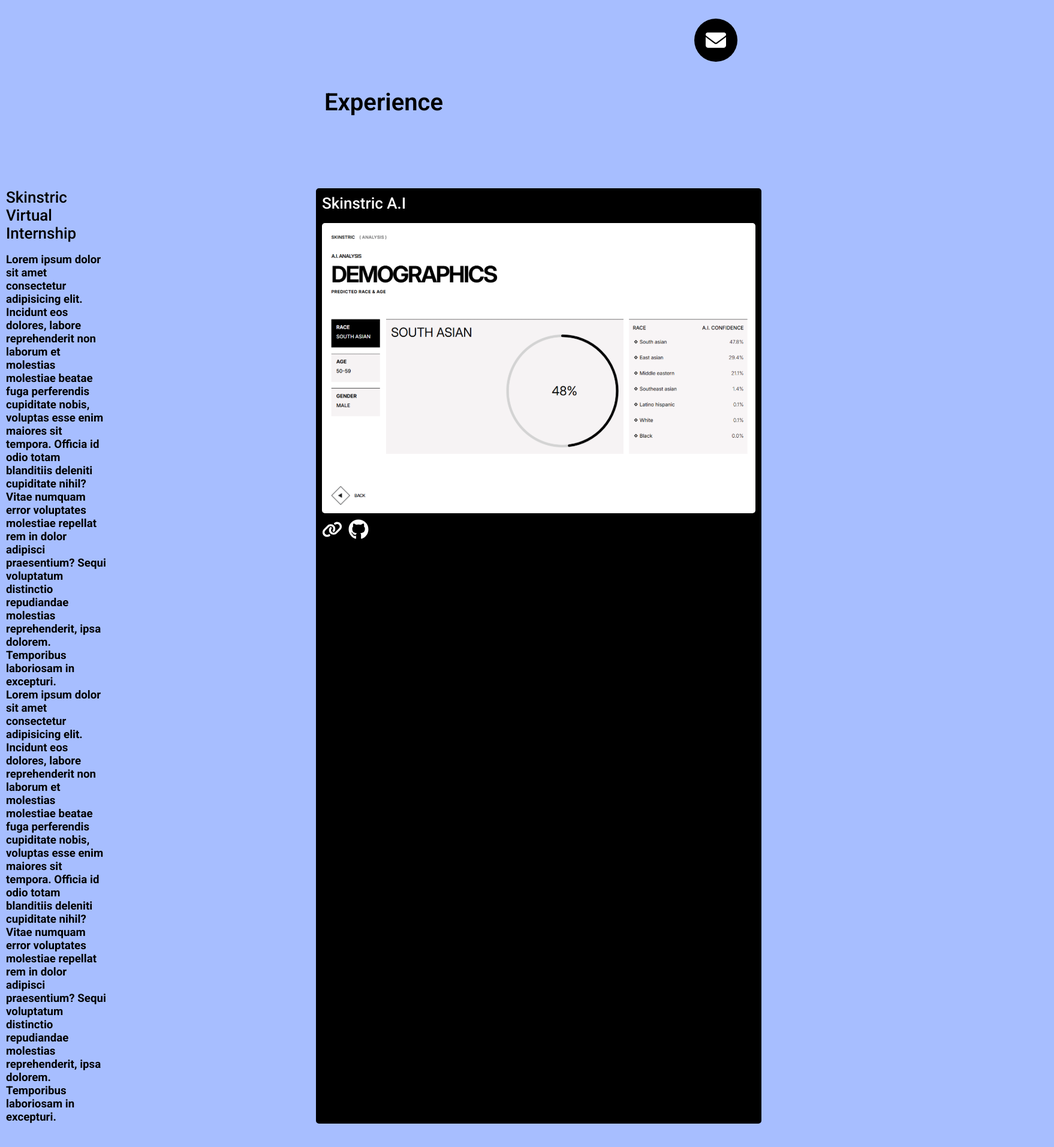
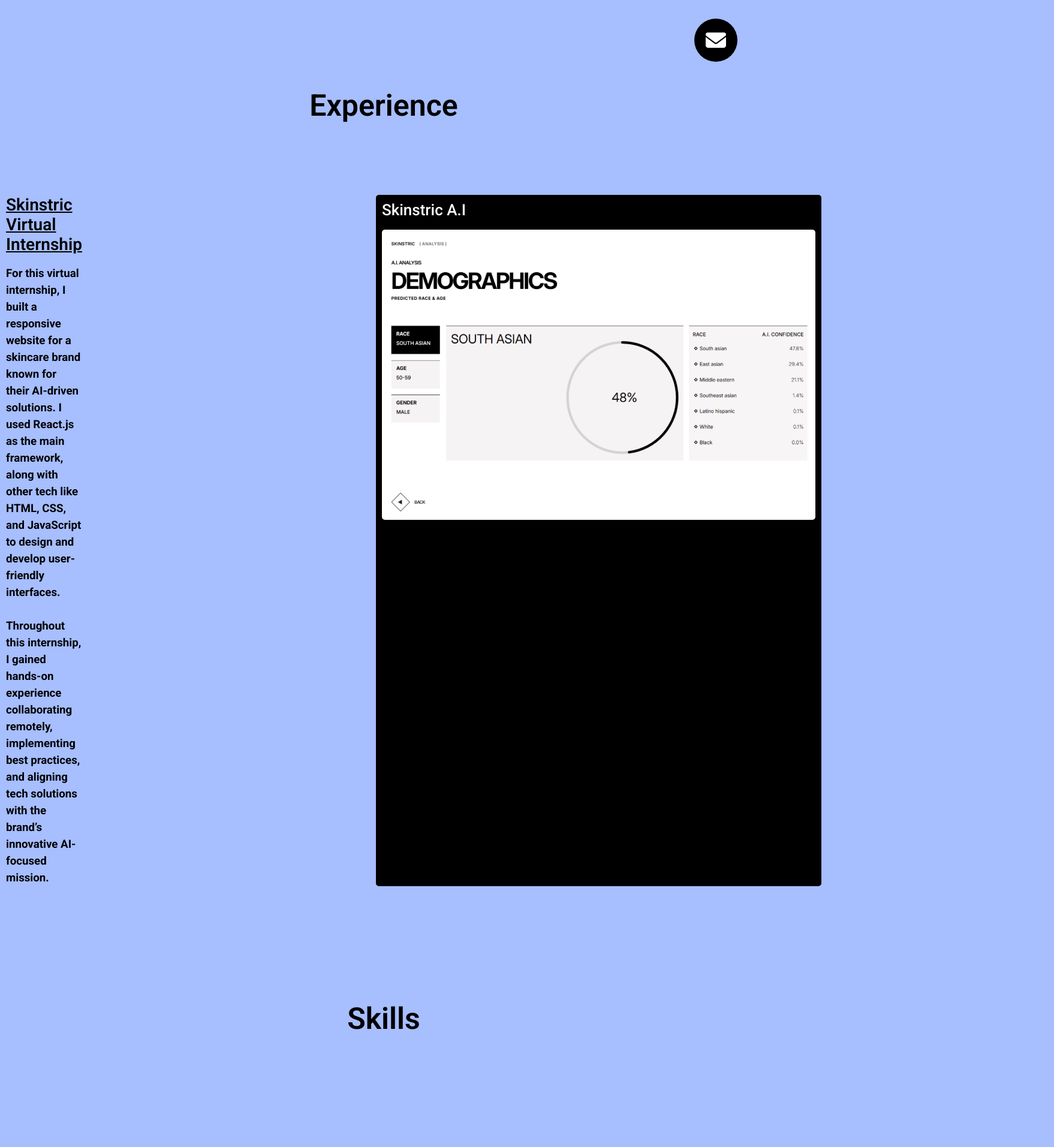
Before and after one commit to Noah-code1210/React-Portfolio, a React (Create React App) app: page / in a window 1280 px wide. Shown: the part 667-2580 px from the top of the page at 60% size, 1758 px wide, since content can reach past the window. Before the commit the page ends 2541 px from the top, so only its background shows below. Built offline with nearby package versions, Linux system fonts and the light colour scheme.

Commit message:
skills section

```diff
--- a/src/components/Experience.jsx
+++ b/src/components/Experience.jsx
@@ -1,63 +1,74 @@
-import React from "react";
-import SkinstricPNG from "../assets/Skinstric.png"
+import React, { useState } from "react";
+import SkinstricPNG from "../assets/Skinstric.png";
 import { FontAwesomeIcon } from "@fortawesome/react-fontawesome";
-import { faLink } from '@fortawesome/free-solid-svg-icons';
-import { useNavigate } from "react-router-dom";
+import { faLink } from "@fortawesome/free-solid-svg-icons";
 import { faGithub } from "@fortawesome/free-brands-svg-icons";
+import Video from "../Video/PortfolioVideo.mp4"
 
 function Experience() {
+  const [showVideo, setShowVideo] = useState(false);
+  const [blurImg, setBlurImg] = useState(false);
+
+  function handleMouseEnter() {
+    setShowVideo(true);
+    setBlurImg(true);
+  }
+  function handleMouseLeave() {
+    setShowVideo(false);
+    setBlurImg(false);
+  }
 
   function navToAI() {
-    window.open("https://skinstric-ai-gules.vercel.app/")
+    window.open("https://skinstric-ai-gules.vercel.app/");
   }
 
   function navToGithub() {
-    window.open("https://github.com/Noah-code1210/Skinstric-AI")
+    window.open("https://github.com/Noah-code1210/Skinstric-AI");
   }
 
   return (
     <>
       <div id="section experience__section">
         <div className="container">
-          <h1 className="experience__title">Experience</h1>
+          <h1 className="section__title">Experience</h1>
           <div className="experience__info">
             <div className="experience__text">
               <h2 className="experience__intern--title">
                 Skinstric Virtual Internship
               </h2>
               <h3 className="experience__para">
-                Lorem ipsum dolor sit amet consectetur adipisicing elit.
-                Incidunt eos dolores, labore reprehenderit non laborum et
-                molestias molestiae beatae fuga perferendis cupiditate nobis,
-                voluptas esse enim maiores sit tempora. Officia id odio totam
-                blanditiis deleniti cupiditate nihil? Vitae numquam error
-                voluptates molestiae repellat rem in dolor adipisci praesentium?
-                Sequi voluptatum distinctio repudiandae molestias reprehenderit,
-                ipsa dolorem. Temporibus laboriosam in excepturi.
-              </h3>
-              <h3 className="experience__para">
-                Lorem ipsum dolor sit amet consectetur adipisicing elit.
-                Incidunt eos dolores, labore reprehenderit non laborum et
-                molestias molestiae beatae fuga perferendis cupiditate nobis,
-                voluptas esse enim maiores sit tempora. Officia id odio totam
-                blanditiis deleniti cupiditate nihil? Vitae numquam error
-                voluptates molestiae repellat rem in dolor adipisci praesentium?
-                Sequi voluptatum distinctio repudiandae molestias reprehenderit,
-                ipsa dolorem. Temporibus laboriosam in excepturi.
+                For this virtual internship, I built a responsive website for a
+                skincare brand known for their AI-driven solutions. I used
+                React.js as the main framework, along with other tech like HTML,
+                CSS, and JavaScript to design and develop user-friendly
+                interfaces.
+                <br />
+                <br />
+                Throughout this internship, I gained hands-on experience
+                collaborating remotely, implementing best practices, and
+                aligning tech solutions with the brand’s innovative AI-focused
+                mission.
               </h3>
             </div>
-            <div className="experience__img--wrapper">
-              <div className="experience__img--title">
-                Skinstric A.I
+            <div className={`video__wrapper ${showVideo ? "show" : ""}`}>
+              <div className="video">
+                <video src={Video} autoPlay="true" className="video__edit"/>
               </div>
+            </div>
+            <div
+              className={`experience__img--wrapper ${blurImg ? "blur" : ""}`}
+              onMouseEnter={handleMouseEnter}
+              onMouseLeave={handleMouseLeave}
+            >
+              <div className="experience__img--title">Skinstric A.I</div>
               <img src={SkinstricPNG} alt="" className="experience__img" />
-              <div className="live__links">
-                <div className="vercel__link" onClick={navToAI}>
-                  <FontAwesomeIcon icon={faLink} className="link"/>
-                </div>
-                <div className="vercel__link" onClick={navToGithub}>
-                  <FontAwesomeIcon icon={faGithub} className="link"/>
-                </div>
+            </div>
+            <div className="live__links">
+              <div className="vercel__link" onClick={navToAI}>
+                <FontAwesomeIcon icon={faLink} className="link" />
+              </div>
+              <div className="vercel__link" onClick={navToGithub}>
+                <FontAwesomeIcon icon={faGithub} className="link" />
               </div>
             </div>
           </div>
--- a/src/components/Home.jsx
+++ b/src/components/Home.jsx
@@ -2,6 +2,7 @@ import React from "react";
 import Nav from "./Nav";
 import Header from "./Header";
 import Experience from "./Experience";
+import Skills from "./Skills";
 
 function Home() {
   return (
@@ -9,6 +10,7 @@ function Home() {
       <Nav />
       <Header />
       <Experience />
+      <Skills />
     </>
   );
 }
--- /dev/null
+++ b/src/components/Skills.jsx
@@ -0,0 +1,17 @@
+import React from 'react'
+
+function Skills() {
+  return (
+    <>
+        <div id="section skills__section">
+            <div className="container skills__container">
+                <div className="section__title">
+                    Skills
+                </div>
+            </div>
+        </div>
+    </>
+  )
+}
+
+export default Skills
--- a/src/index.css
+++ b/src/index.css
@@ -63,6 +63,14 @@ li {
 
 .modal {
 
+}
+
+.section__title {
+  font-size: 50px;
+  font-weight: 600;
+  display: flex;
+  justify-content: center;
+  margin-bottom: 120px;
 }
 
 /*
@@ -229,6 +237,7 @@ HEADER
   background-color: #000000;
   cursor: pointer;
   transition: all 200ms ease;
+  z-index: 2;
 }
 
 .envelope__btn:hover {
@@ -254,32 +263,25 @@ EXPERIENCE
 
 */
 
-
-.experience__title {
-  font-size: 40px;
-  font-weight: 600;
-  display: flex;
-  justify-content: center;
-  margin-bottom: 120px;
-}
-
 .experience__info {
   display: flex;
 }
 
 .experience__text {
-  margin-right: 350px;
+  margin-right: 490px;
 }
 
 .experience__intern--title {
-  font-size: 26px;
-  font-weight: 500;
+  font-size: 28px;
+  font-weight: 600;
   margin-bottom: 18px;
+  text-decoration: underline;
 }
 
 .experience__para {
   width: 100%;
-  max-width: 700px;
+  max-width: 500px;
+  line-height: 28px;
 }
 
 .experience__img--wrapper {
@@ -287,6 +289,7 @@ EXPERIENCE
   padding: 8px;
   border-radius: 5px;
   background-color: #000000;
+  transition: all 300ms ease;
 }
 
 .experience__img--title {
@@ -304,13 +307,64 @@ EXPERIENCE
 }
 
 .live__links {
+  width: 100%;
+  max-width: 744px;
   display: flex;
+  position: absolute;
+  right: -478px;
+  bottom: -800px;
+  border-radius: 5px;
 }
 
 .link {
   width: 34px;
   height: 34px;
+  color: rgb(0, 0, 0);
+  margin: 6px 10px 0 0;
+  cursor: pointer;
+  padding-left: 8.6px;
+}
+
+.video__wrapper {
+  opacity: 0;
+  transition: all 300ms ease;
+}
+.video__wrapper.show {
+  opacity: 1;
+  z-index: 1;
+}
+.experience__img--wrapper.blur {
+  filter: blur(4px);
+  transform: translateX(50px);
+}
+
+.video {
   color: white;
-  margin: 6px 10px 0 0 ;
-  cursor: pointer;
+  background-color: black;
+  display: flex;
+  justify-content: center;
+  padding-top: 24px;
+  position: absolute;
+  left: 560px;
+  width: 470px;
+  height: 560px;
+  border: none;
+  border-radius: 10px;
 }
+
+.video__edit {
+  width: 450px;
+  height: 450px;
+  border-radius: 100px;
+}
+
+/*
+
+SKILLS
+
+*/
+
+.skills__container {
+  margin-top: 180px;
+  height: 90vh;
+}
```
Also changed, not shown: 1 other file (tests, documents, lock files or other folders).
